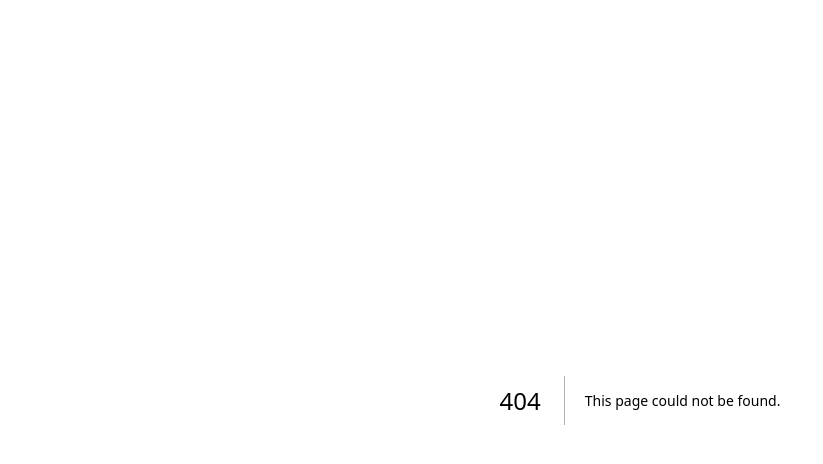
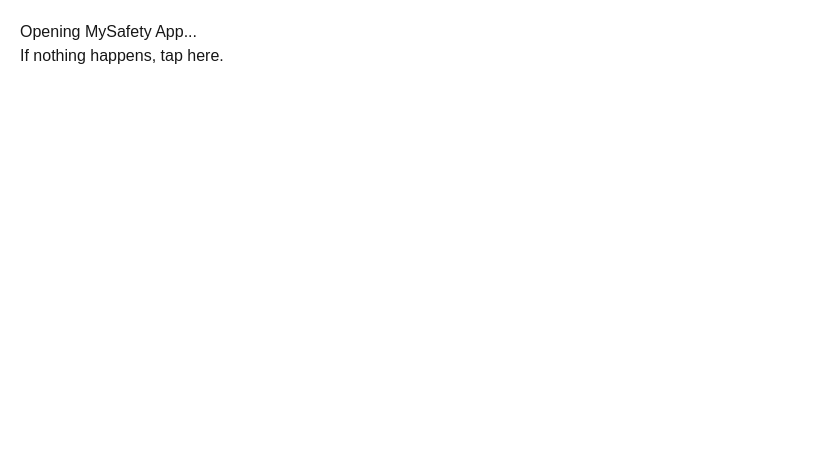
Before and after one commit to wahibadiyatma17/mysafety-link, a Next.js app: page /change-password in a window 1280 px wide. Before the commit this address had no page. Shown: the top 464 px of the page, without its empty margins (0-823 px from the left). Built offline with nearby package versions, Linux system fonts and the light colour scheme.

Commit message:
feat: added redirect reset password deep link

```diff
--- /dev/null
+++ b/src/app/change-password/page.tsx
@@ -0,0 +1,10 @@
+import RedirectResetPassword from '@/modules/reset-password';
+import { Suspense } from 'react';
+
+export default function RedirectTaskPage() {
+  return (
+    <Suspense>
+      <RedirectResetPassword />
+    </Suspense>
+  );
+}
--- /dev/null
+++ b/src/modules/reset-password/index.tsx
@@ -0,0 +1,44 @@
+'use client'
+
+import { useEffect, useState } from 'react';
+import { useSearchParams } from 'next/navigation';
+
+export default function RedirectResetPassword() {
+  const searchParams = useSearchParams();
+  const code = searchParams.get('code');
+  const [url, setUrl] = useState('#');
+
+  useEffect(() => {
+    if (!code) return;
+
+    const userAgent = navigator.userAgent || navigator.vendor;
+
+    const isAndroid = /android/i.test(userAgent);
+    const isIOS = /iPad|iPhone|iPod/.test(userAgent) && !('MSStream' in window);
+
+    const schemeUrl = `mysafety://user/user-reset-password?code=${code}`;
+    const iosStoreUrl = 'https://apps.apple.com/app'; // TODO: replace with your iOS App Store link
+    const androidStoreUrl = 'https://play.google.com/store/apps'; // TODO: Replace with your Play Store link
+
+    const fallbackUrl = isIOS ? iosStoreUrl : isAndroid ? androidStoreUrl : 'https://mysafety.id';
+    setUrl(fallbackUrl);
+    // Attempt to open app
+    window.location.href = schemeUrl;
+
+    // Fallback if app not opened (wait 1.5 seconds)
+    const timeout = setTimeout(() => {
+      window.location.href = fallbackUrl;
+    }, 1500);
+
+    return () => clearTimeout(timeout);
+  }, [code]);
+
+  return (
+    <main style={{ padding: 20 }}>
+      <h1>Opening MySafety App...</h1>
+      <p>
+        If nothing happens, <a href={url}>tap here</a>.
+      </p>
+    </main>
+  );
+}
```
